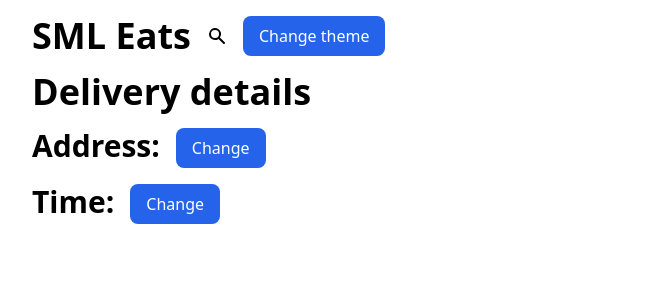
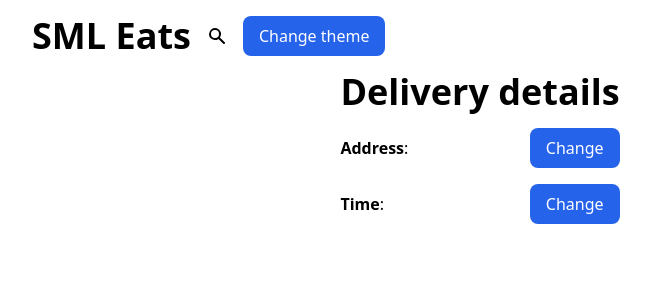
Before and after one commit to shamwela/sml-eats, a Next.js app: page /delivery-details in a window 1280 px wide. Shown: the top 300 px of the page, without its empty margins (160-811 px from the left). Built offline with nearby package versions, Linux system fonts and the light colour scheme.

Commit message:
Improve delivery details

```diff
--- a/pages/delivery-details.tsx
+++ b/pages/delivery-details.tsx
@@ -1,28 +1,49 @@
 import Head from 'components/Head'
 import { useLocalStorage } from 'usehooks-ts'
-import { useState } from 'react'
+import { useEffect, useState } from 'react'
 
 const DeliveryDetails = () => {
   const [address, setAddress] = useLocalStorage('address', '')
   const [showAddressInput, setShowAddressInput] = useState(false)
 
-  // Convert 24 hour format to 12 hour format later
   const [time, setTime] = useLocalStorage('time', '')
   const [showTimeInput, setShowTimeInput] = useState(false)
+
+  const [formattedTime, setFormattedTime] = useState('')
+  useEffect(() => {
+    if (time === '') {
+      setFormattedTime('')
+    } else {
+      const newFormattedTime = new Intl.DateTimeFormat('en-US', {
+        dateStyle: 'full',
+        timeStyle: 'medium',
+      }).format(new Date(time))
+      setFormattedTime(newFormattedTime)
+    }
+  }, [time])
 
   return (
     <>
       <Head title='Delivery details' />
 
+      <div className='mx-auto flex max-w-md flex-col gap-y-[inherit]'>
         <h1>Delivery details</h1>
-
+        <div className='flex items-center justify-between gap-x-4'>
           {!showAddressInput && (
-        <div className='flex gap-4'>
-          <h2>Address: {address}</h2>
-          <button onClick={() => setShowAddressInput(true)}>Change</button>
-        </div>
+            <>
+              <span>
+                <strong>Address</strong>: {address}
+              </span>
+              <button
+                onClick={() => {
+                  setAddress('')
+                  setShowAddressInput(true)
+                }}
+              >
+                Change
+              </button>
+            </>
           )}
-
           {showAddressInput && (
             <>
               <input
@@ -31,18 +52,22 @@ const DeliveryDetails = () => {
                 placeholder='Enter delivery address'
                 aria-label='Enter delivery address'
                 type='text'
+                className='w-full'
               />
               <button onClick={() => setShowAddressInput(false)}>Done</button>
             </>
           )}
+        </div>
 
+        <div className='flex items-center justify-between gap-x-4'>
           {!showTimeInput && (
-        <div className='flex gap-4'>
-          <h2>Time: {time}</h2>
+            <>
+              <span>
+                <strong>Time</strong>: {formattedTime}
+              </span>
               <button onClick={() => setShowTimeInput(true)}>Change</button>
-        </div>
+            </>
           )}
-
           {showTimeInput && (
             <>
               <input
@@ -50,11 +75,14 @@ const DeliveryDetails = () => {
                 onChange={(event) => setTime(event.target.value)}
                 placeholder='Enter time'
                 aria-label='Enter time'
-            type='time'
+                type='datetime-local'
+                className='w-full'
               />
               <button onClick={() => setShowTimeInput(false)}>Done</button>
             </>
           )}
+        </div>
+      </div>
     </>
   )
 }
--- a/styles/globals.css
+++ b/styles/globals.css
@@ -47,9 +47,7 @@
     @apply h-4 w-4 accent-accent;
   }
 
-  input[type='search'],
-  input[type='text'],
-  input[type='time'] {
+  input {
     @apply appearance-none rounded-custom bg-light-elevation outline-none focus:ring-2 focus:ring-accent dark:bg-dark-elevation;
   }
 
```
Lines whose indentation alone changed are shown as unchanged.
